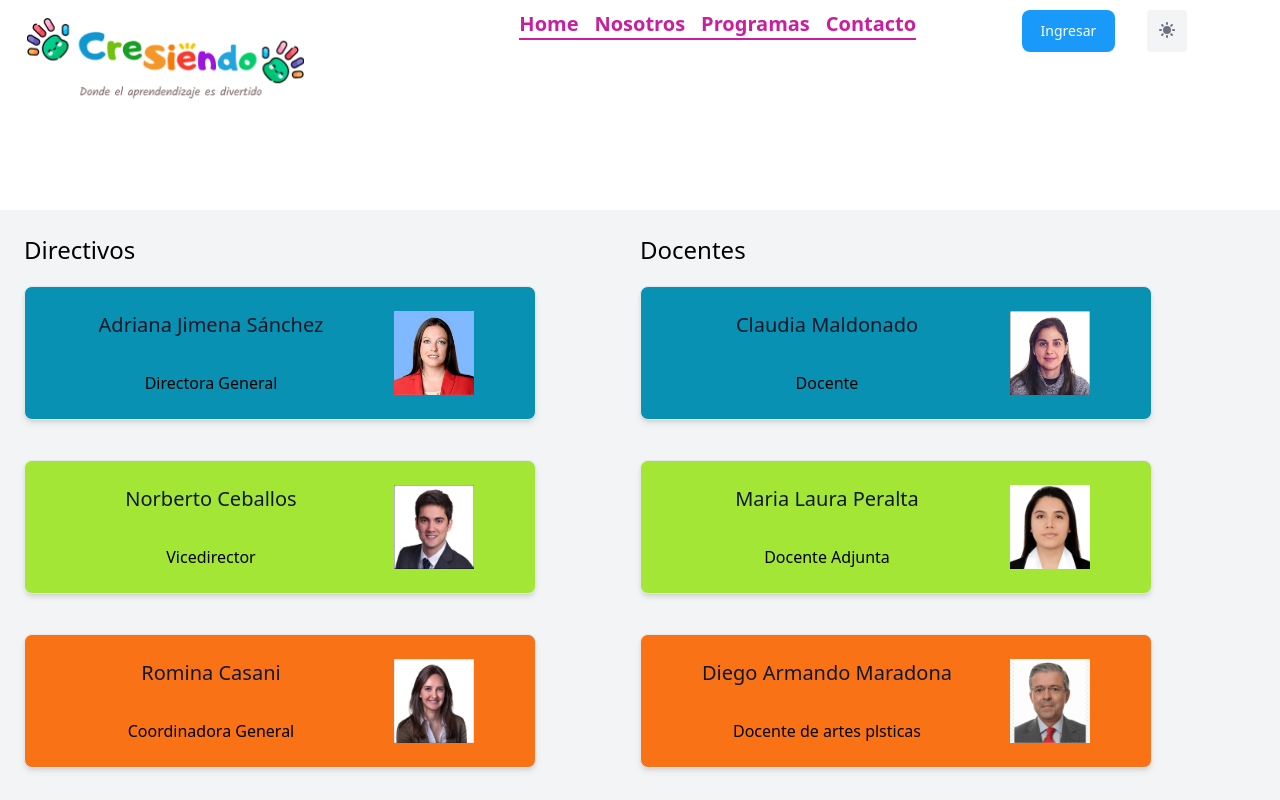
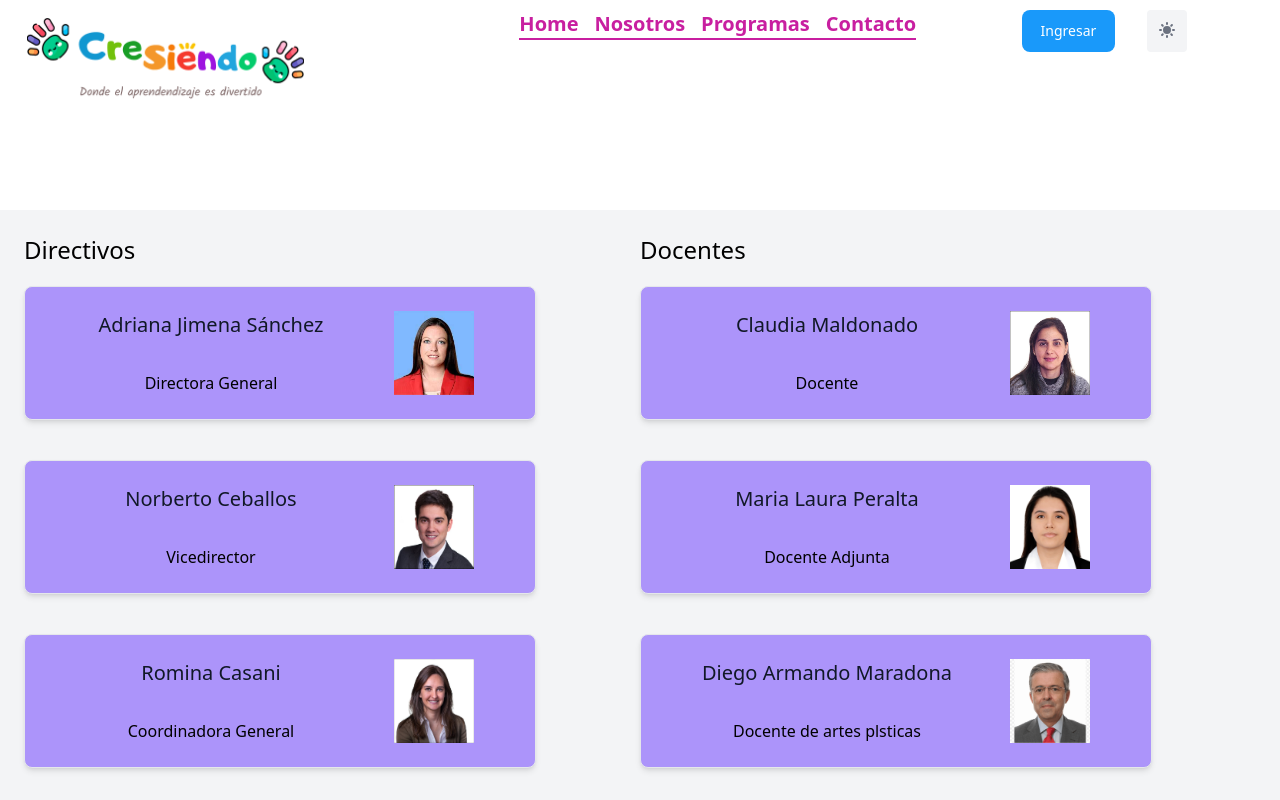
Before and after one commit to Manuel-ElGrillo/kids-garden, a Next.js app: page /contacto in a window 1280 px wide. Shown: the top 800 px of the page. Built offline with nearby package versions, Linux system fonts and the light colour scheme.

Commit message:
merge prueba

```diff
--- a/src/app/Components/contactoCards.tsx
+++ b/src/app/Components/contactoCards.tsx
@@ -9,7 +9,6 @@ const ContactoCards: React.FC<Contacto> = ({
   cargo,
   imgSrc,
   alt,
-  cardBackground,
   titleBackground,
   modalnombre,
   modalcargo,
@@ -25,14 +24,14 @@ const ContactoCards: React.FC<Contacto> = ({
     <div className="py-5">
       <Card
         onClick={() => props.setOpenModal("dismissible")}
-        className={`max-w-lg text-center transition duration-500 ease-in-out transform hover:-translate-y-1 hover:scale-110 cursor-point ${cardBackground}`}
+        className="max-w-lg text-center transition duration-500 ease-in-out transform hover:-translate-y-1 hover:scale-110 cursor-point bg-purple-400 dark:bg-purple-600"
       >
         <section className="flex">
           <section className="w-8/12 indent-4 space-y-8 align-middle">
             <h5 className="text-xl font-bol-tight text-gray-900 dark:text-white">
-              <p className="#84cc16">{nombre}</p>
+              <p>{nombre}</p>
             </h5>
-            <p className="font-normal ">{cargo}</p>
+            <p>{cargo}</p>
           </section>
           <section className="flex w-4/12 justify-center">
             <Image src={imgSrc} alt={alt} className="w-20" />
--- a/src/app/Interfaces/Contacto.ts
+++ b/src/app/Interfaces/Contacto.ts
@@ -5,7 +5,6 @@ export interface Contacto {
     cargo: string,
     imgSrc: StaticImageData,
     alt: string,
-    cardBackground: string,
     titleBackground: string,
     modalnombre: string,
     modalcargo: string,
--- a/src/app/contacto/page.tsx
+++ b/src/app/contacto/page.tsx
@@ -11,7 +11,7 @@ import imgDocente04 from "../imagenes/Artes.png";
 
 export default function Contacto() {
   return (
-    <main className="bg-gray-100 text-black flex min-h-screen flex-col  justify-between p-6">
+    <main className="bg-gray-100 dark:bg-[#401A70] flex min-h-screen flex-col  justify-between p-6">
       <div className="flex">
         {/* seccion directivos */}
 
@@ -22,7 +22,6 @@ export default function Contacto() {
             cargo="Directora General"
             imgSrc={imgDirectora}
             alt="foto de la directora"
-            cardBackground="bg-[#0891b2]"
             titleBackground="bg-ccolor01"
             modalnombre="Adriana Jimena Sánchez"
             modalcargo="Directora General y representante legal de la institucion."
@@ -36,7 +35,6 @@ export default function Contacto() {
             cargo="Vicedirector"
             imgSrc={imgVice}
             alt="foto del vicedirector"
-            cardBackground="bg-[#a3e635]"
             titleBackground="bg-ccolor02"
             modalnombre="Norberto Ceballos"
             modalcargo="Vicedirector de la institucion."
@@ -50,7 +48,6 @@ export default function Contacto() {
             cargo="Coordinadora General"
             imgSrc={imgCoordinadora}
             alt="foto de la coordinadora"
-            cardBackground="bg-[#f97316]"
             titleBackground="bg-ccolor03"
             modalnombre="Romina Casani"
             modalcargo="Coordinadora General y consultora pedagogica"
@@ -70,7 +67,6 @@ export default function Contacto() {
             cargo="Docente"
             imgSrc={imgDocente01}
             alt="foto de la docente"
-            cardBackground="bg-[#0891b2]"
             titleBackground="bg-ccolor01"
             modalnombre="Claudia Maldonado"
             modalcargo="Docente nivel inicial"
@@ -84,7 +80,6 @@ export default function Contacto() {
             cargo="Docente Adjunta"
             imgSrc={imgDocente02}
             alt="foto de la docente02"
-            cardBackground="bg-[#a3e635]"
             titleBackground="bg-ccolor02"
             modalnombre="Maria Laura Peralta"
             modalcargo="Docente adjunta de nivel inicial"
@@ -98,7 +93,6 @@ export default function Contacto() {
             cargo="Docente de artes plsticas"
             imgSrc={imgDocente04}
             alt="foto de la docente03"
-            cardBackground="bg-[#f97316]"
             titleBackground="bg-ccolor03"
             modalnombre="Diego Armando Maradona"
             modalcargo="Docente de artes plasticas"
@@ -112,7 +106,6 @@ export default function Contacto() {
             cargo="Profesora de ingles"
             imgSrc={imgDocente03}
             alt="foto de la docente04"
-            cardBackground="bg-[#d946ef]"
             titleBackground="bg-ccolor04"
             modalnombre="Jimena Montes de Oca"
             modalcargo="Docente de ingles"
--- a/src/app/globals.css
+++ b/src/app/globals.css
@@ -2,7 +2,7 @@
 @tailwind components;
 @tailwind utilities;
 
-/* :root {
+:root {
   --foreground-rgb: 0, 0, 0;
   --background-start-rgb: 214, 219, 220;
   --background-end-rgb: 255, 255, 255;
@@ -24,7 +24,7 @@ body {
       rgb(var(--background-end-rgb))
     )
     rgb(var(--background-start-rgb));
-} */
+}
 
 @layer utilities {
   .no-drag {
@@ -35,8 +35,8 @@ body {
 
 }
 
-/* @layer components {
+@layer components {
   .button-carousel {
     @apply font-['Tahoma'] text-[20px] text-[#F9FAFB] relative right-[1050px] top-[90px] bg-[#EEBF17] w-[200px] h-[35px]  rounded-[5px];
   }
-} */
+}
```
